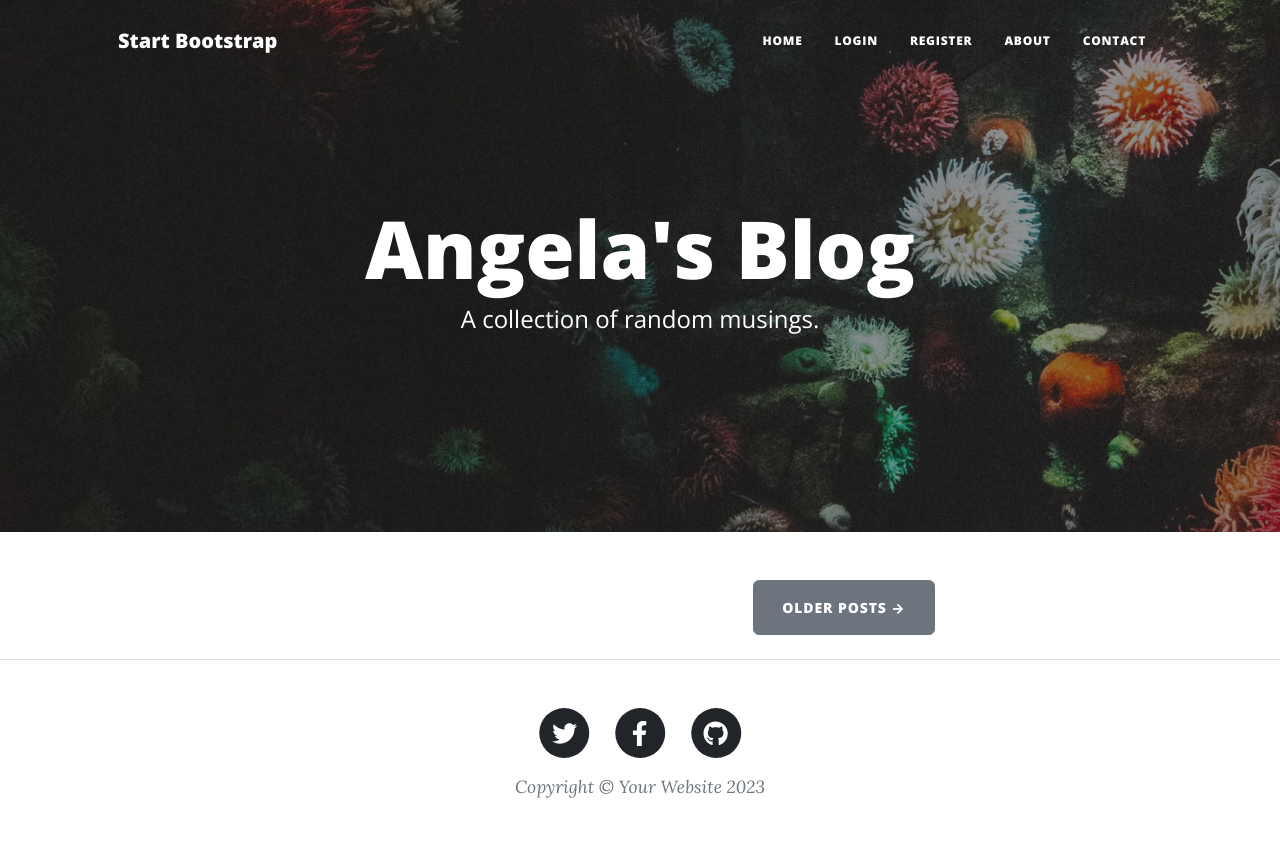
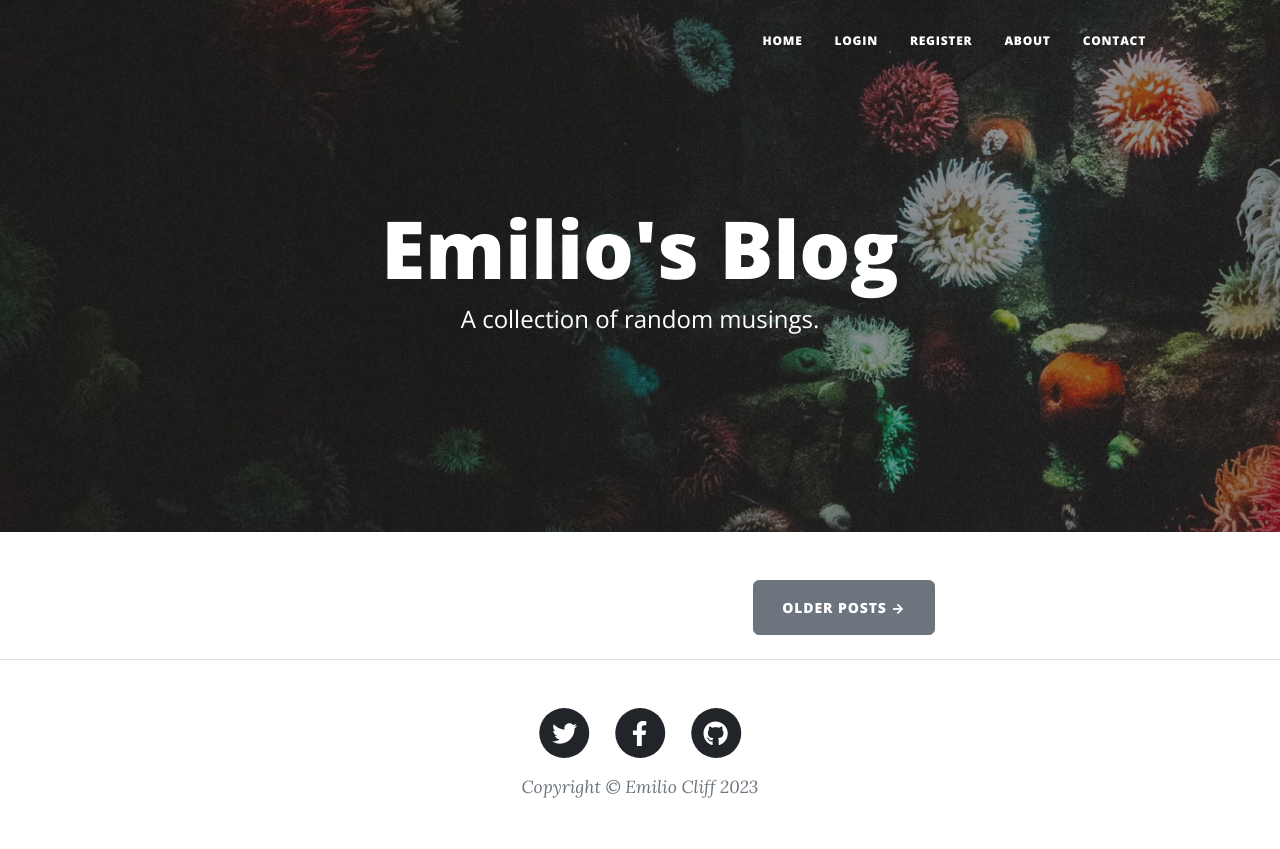
Before and after one commit to EmilioCliff/my-blog-post, a Flask app: page / in a window 1280 px wide. Run offline with Flask 3, Linux system fonts and the light colour scheme; data that the repository does not hold is empty; some libraries are stand-ins or nearby versions.

Commit message:
Add title and copyright

```diff
--- a/templates/footer.html
+++ b/templates/footer.html
@@ -29,7 +29,7 @@
                               </a>
                           </li>
                       </ul>
-                      <div class="small text-center text-muted fst-italic">Copyright &copy; Your Website 2023</div>
+                      <div class="small text-center text-muted fst-italic">Copyright &copy; Emilio Cliff 2023</div>
                   </div>
               </div>
           </div>
--- a/templates/header.html
+++ b/templates/header.html
@@ -44,7 +44,7 @@
     <!-- Navigation-->
     <nav class="navbar navbar-expand-lg navbar-light" id="mainNav">
       <div class="container px-4 px-lg-5">
-        <a class="navbar-brand" href="/">Start Bootstrap</a>
+<!--        <a class="navbar-brand" href="/">Start Bootstrap</a>-->
         <button
           class="navbar-toggler"
           type="button"
--- a/templates/index.html
+++ b/templates/index.html
@@ -9,7 +9,7 @@
     <div class="row gx-4 gx-lg-5 justify-content-center">
       <div class="col-md-10 col-lg-8 col-xl-7">
         <div class="site-heading">
-          <h1>Angela's Blog</h1>
+          <h1>Emilio's Blog</h1>
           <span class="subheading">A collection of random musings.</span>
         </div>
       </div>
```
